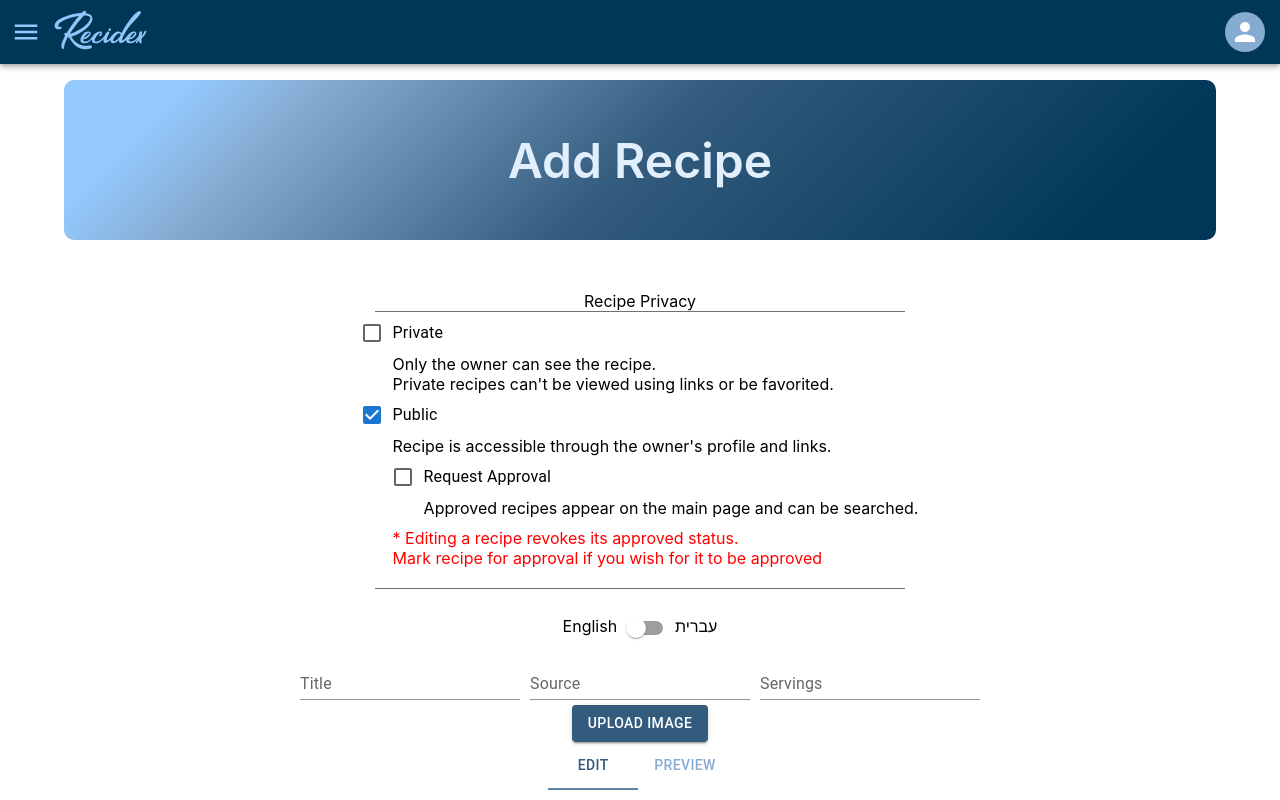
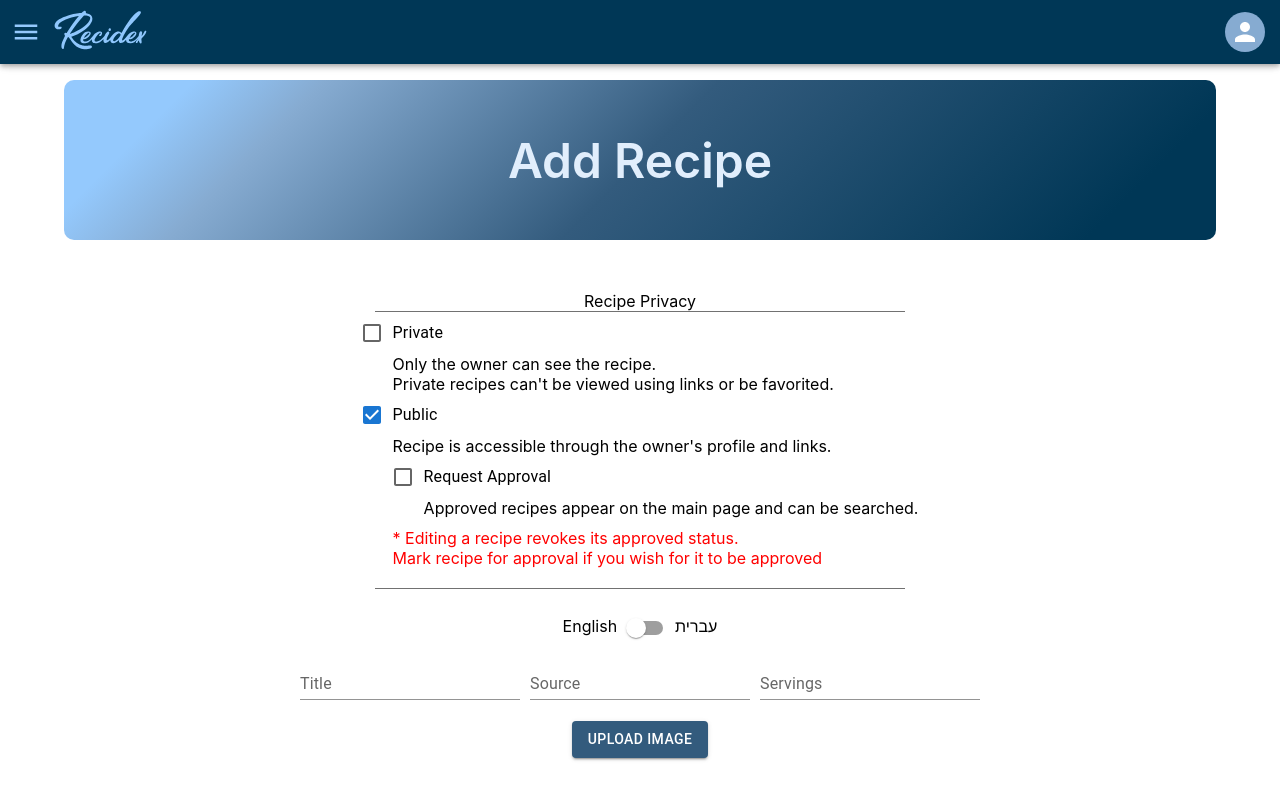
Before and after one commit to YotamGit/Recidex, a React (Create React App) app in the folder web-client/: page /recipes/new in a window 1280 px wide. Shown: the top 800 px of the page. Built offline with nearby package versions, Linux system fonts and the light colour scheme; no server answers.

Commit message:
add more spacing to editor

```diff
--- a/web-client/src/styles/recipe_editor/RecipeEditor.css
+++ b/web-client/src/styles/recipe_editor/RecipeEditor.css
@@ -17,6 +17,7 @@
 }
 
 .recipe-editor .text-input-container {
+  margin-bottom: 1rem;
   display: flex;
   flex-wrap: wrap;
   flex-direction: row;
@@ -24,6 +25,7 @@
 }
 
 .recipe-editor .selectors-input-container {
+  margin-bottom: 1rem;
   display: flex;
   flex-wrap: wrap;
   flex-direction: row;
@@ -49,6 +51,7 @@
   align-items: center;
   flex-grow: 1;
   margin-bottom: 15px;
+  margin-top: 2rem;
 }
 
 .recipe-editor .image {
```
